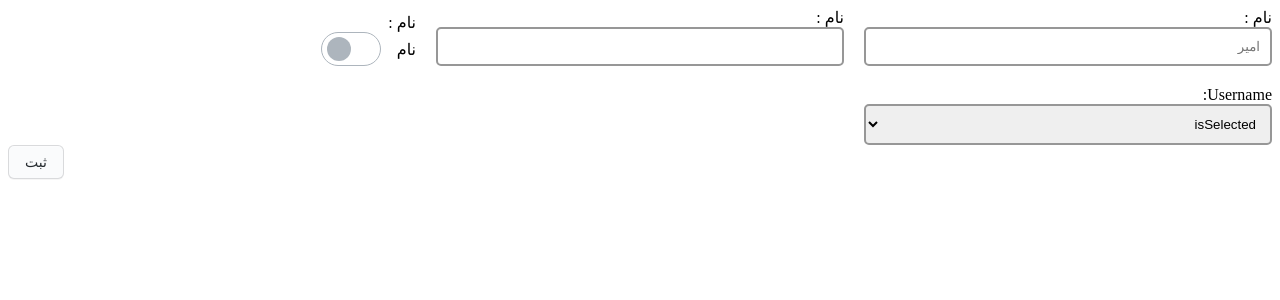
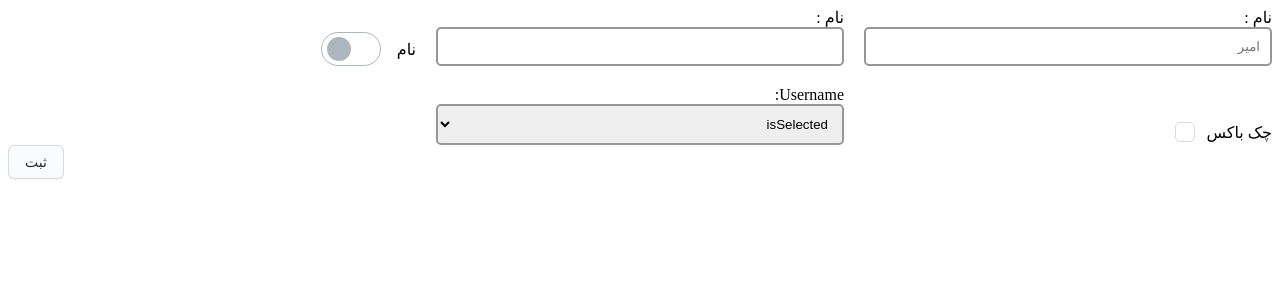
Before and after one commit to Ch-alireza021/genera-form, a React (Vite) app: page / in a window 1280 px wide. Shown: the top 300 px of the page. Built offline with nearby package versions, Linux system fonts and the light colour scheme.

Commit message:
improve some bug

```diff
--- a/src/App.tsx
+++ b/src/App.tsx
@@ -1,22 +1,23 @@
 import "./App.css";
+import { ConfigFormIF, FormCForm } from "./components/CForm";
 import { CForm } from "./components/CForm/Cform";
 
 function App() {
-  const form = [
+  const form:FormCForm[] = [
     {
       name: "fname",
       type: "text",
       label: "نام ",
       // value:'امیرحسین',
       placeholder: "امیر",
-      onChange: (e: any) => {
+      onChange: (e) => {
         console.log({ e });
       },
       size: "s12 m6 l4",
       error: { min: 5, max: 10, required: true },
       // fontSize: 30,
       // inputStyle: { borderRadius: "50px",borderColor:'blue' },
-      // labelStyle: { padding: "20px" }
+      // labelStyle: { padding: "20px" },
       // dir:'ltr'
     },
     {
@@ -31,6 +32,15 @@ function App() {
       name: 'switch',
       type: "switch",
       size: "s12 m6 l4",
+      onChange: (e) => console.log(e),
+      // error: { regex: ["^[0-9]{11}$", "شماره موبایل باید 11 رقم باشد"] },
+    },
+    {
+      label: "چک باکس ",
+      name: 'checkBox',
+      type: "checkBox",
+      size: "s12 m6 l4",
+      onChange: (e) => console.log(e),
       // error: { regex: ["^[0-9]{11}$", "شماره موبایل باید 11 رقم باشد"] },
     },
     {
@@ -38,7 +48,7 @@ function App() {
       type: "select", // Make sure this matches InputType
       label: "Username",
       placeholder: "Enter your username",
-      onChange: (e:string) => console.log(e),
+      onChange: (e) => console.log(e),
       // inputStyle: { borderRadius: "50px",borderColor:'blue' },
       size: "s12 m6 l4",
       options:[
@@ -67,7 +77,7 @@ function App() {
     // },
   ];
 
-  const config = {
+  const config:ConfigFormIF = {
     btnText: "ثبت",
     btnClass: "btn",
     // dir: "rtl",
--- a/src/components/CForm/Cform.tsx
+++ b/src/components/CForm/Cform.tsx
@@ -1,19 +1,14 @@
 import { FC, useEffect, useRef, useState } from "react";
-import {
-  CformIF,
-  Input,
-  onSubmite,
-  StringObject,
-} from "./base";
+import { CformIF, Input, onSubmite, StringObject } from "./base";
 import fromStyle from "./style/ButtonForm.module.css";
 import { gridColumn } from "./helpers";
-
 
 export const CForm: FC<CformIF> = ({ form, submithandler, config }) => {
   const [formValues, setFormValues] = useState<StringObject>({});
   const [formError, setFormError] = useState<StringObject>({});
   const [width, setWidth] = useState<number>(0);
   const divRef = useRef<HTMLDivElement | null>(null);
+  const specialType = ["checkBox", "switch"];
   useEffect(() => {
     const updateWidth = () => {
       if (divRef.current) {
@@ -66,7 +61,7 @@ export const CForm: FC<CformIF> = ({ form, submithandler, config }) => {
               }}
               className={`${fromStyle?.column}`}
             >
-              {ele?.label && (
+              {ele?.label && !specialType?.includes(ele?.type) && (
                 <label
                   style={{ ...config?.labelStyle, ...ele?.labelStyle }}
                   htmlFor={ele.name}
```
